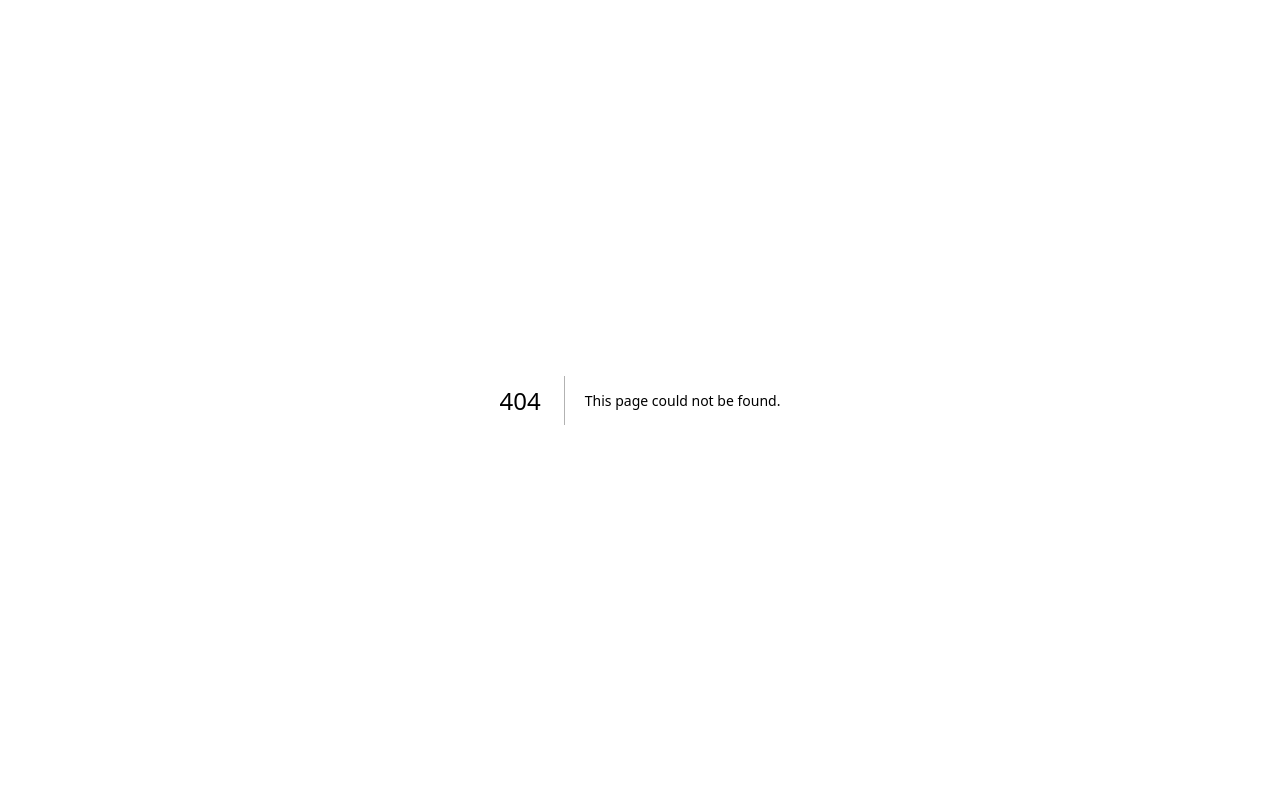
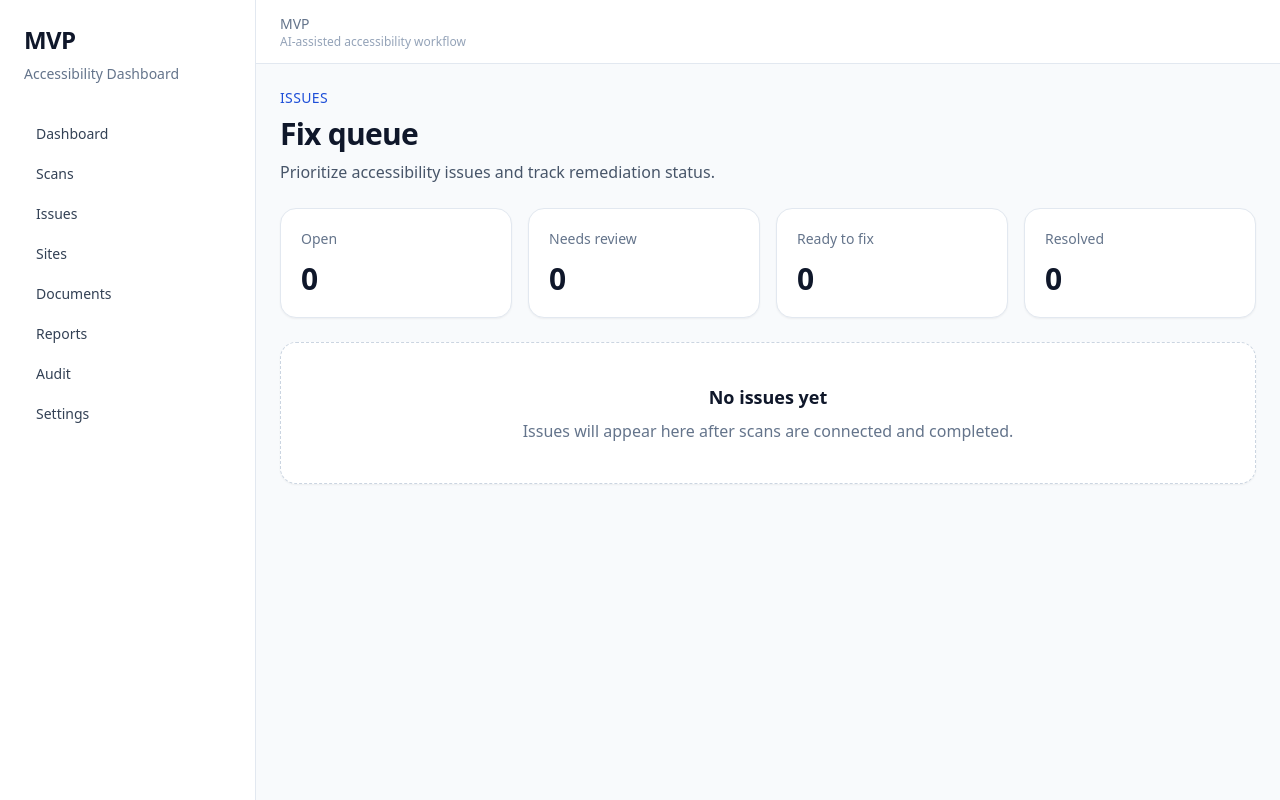
Before and after one commit to AltaerAgency/MVP, a Next.js app: page /issues in a window 1280 px wide. Before the commit this address had no page. Built offline with nearby package versions, Linux system fonts and the light colour scheme.

Commit message:
Add issues page

```diff
--- /dev/null
+++ b/src/app/(dashboard)/issues/page.tsx
@@ -0,0 +1,25 @@
+const statuses = ["Open", "Needs review", "Ready to fix", "Resolved"];
+
+export default function IssuesPage() {
+  return (
+    <div className="space-y-6">
+      <div>
+        <p className="text-sm font-medium uppercase tracking-wide text-blue-700">Issues</p>
+        <h1 className="mt-2 text-3xl font-bold tracking-tight text-slate-900">Fix queue</h1>
+        <p className="mt-2 text-slate-600">Prioritize accessibility issues and track remediation status.</p>
+      </div>
+      <div className="grid gap-4 md:grid-cols-4">
+        {statuses.map((status) => (
+          <div key={status} className="rounded-2xl border border-slate-200 bg-white p-5 shadow-sm">
+            <p className="text-sm font-medium text-slate-500">{status}</p>
+            <p className="mt-3 text-3xl font-bold text-slate-900">0</p>
+          </div>
+        ))}
+      </div>
+      <div className="rounded-2xl border border-dashed border-slate-300 bg-white p-10 text-center shadow-sm">
+        <h2 className="text-lg font-semibold text-slate-900">No issues yet</h2>
+        <p className="mt-2 text-slate-500">Issues will appear here after scans are connected and completed.</p>
+      </div>
+    </div>
+  );
+}
```
